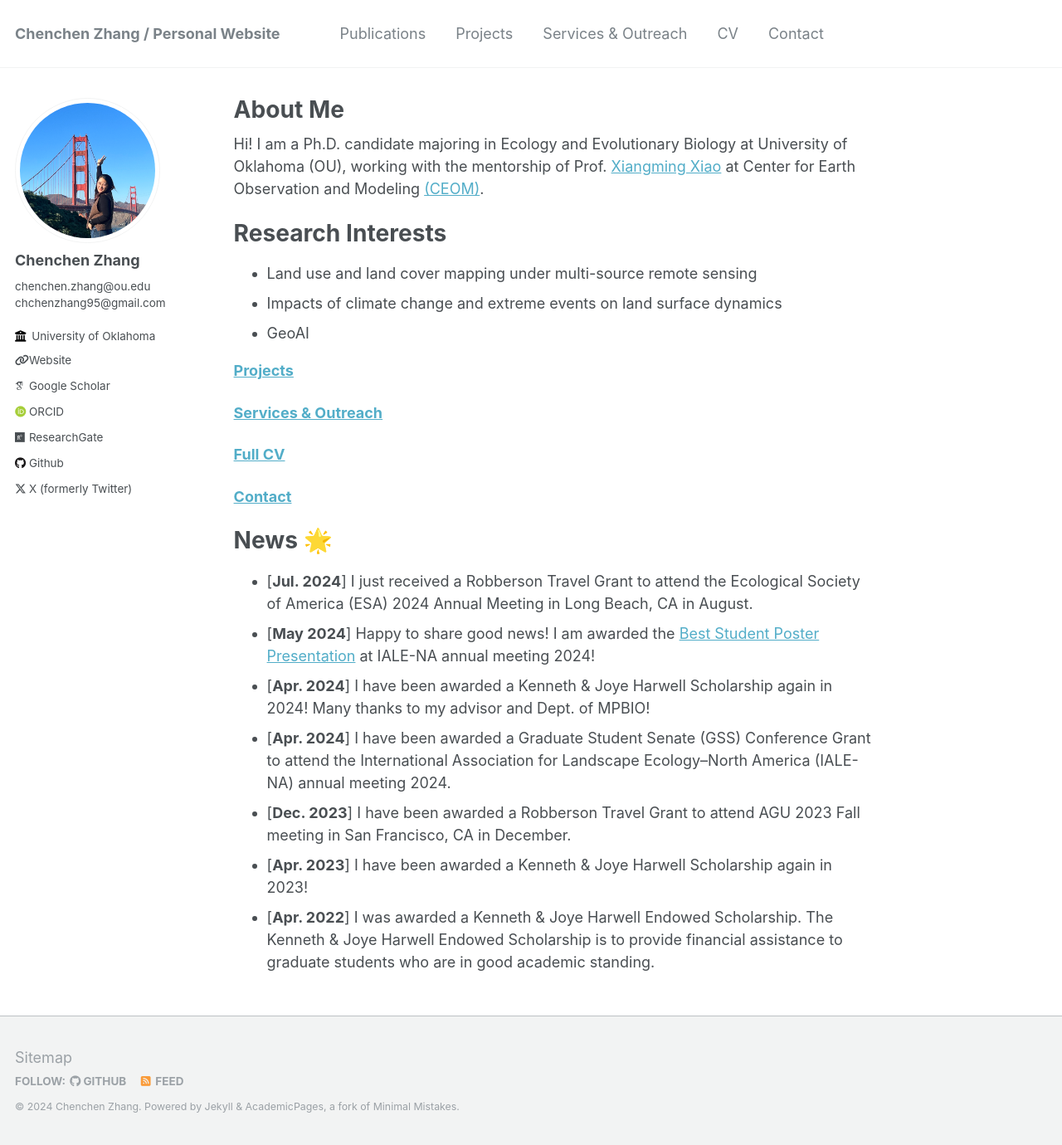
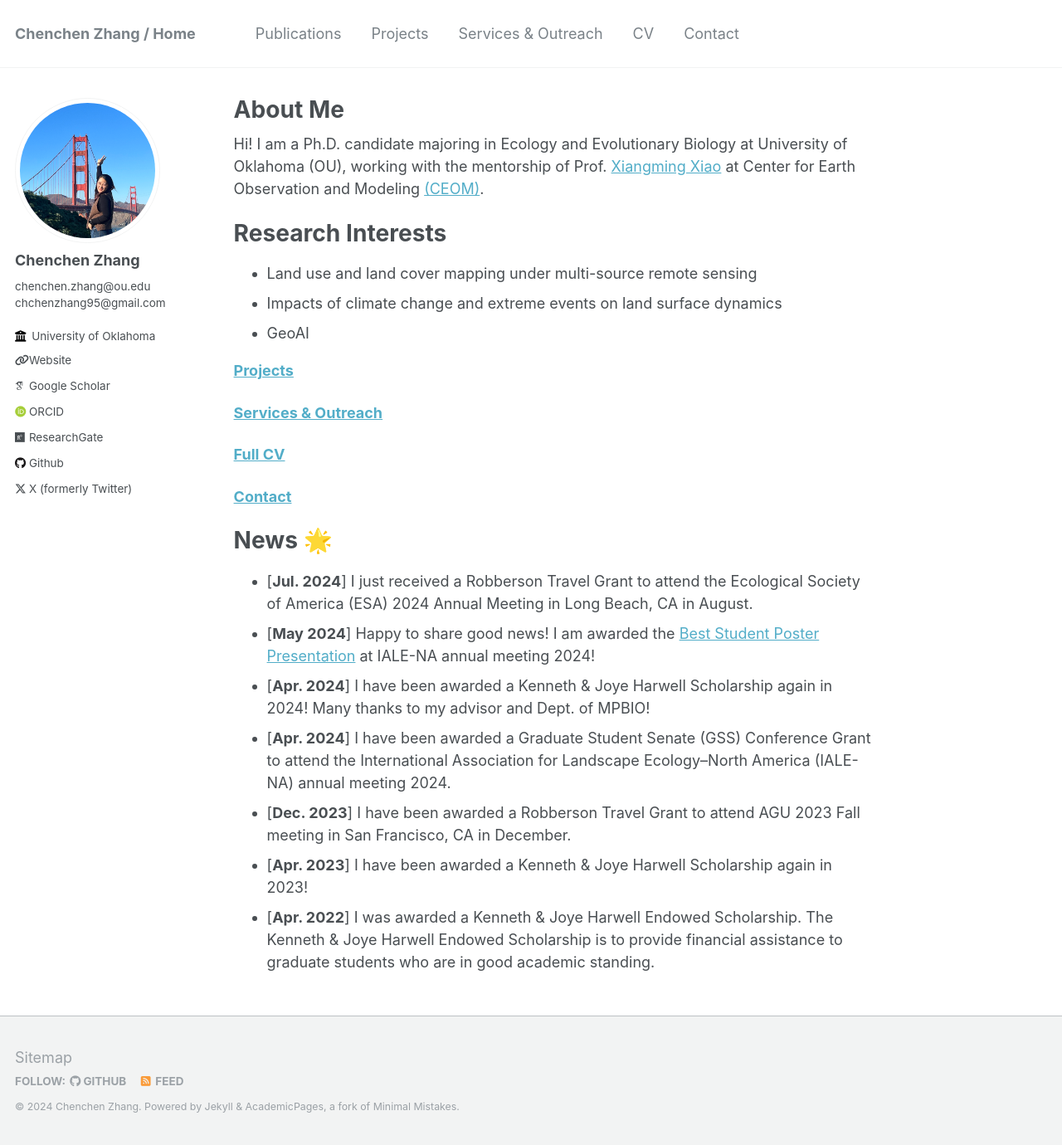
Before and after one commit to rszcc/rszcc.github.io, a Jekyll site: the page built from _pages/about.md, in a window 1280 px wide and 1380 px high. Shown: the whole window at 83% size. Built offline with Jekyll 4.4.1, drawn with Linux system fonts in a browser that asks for light colours; some web fonts are replaced.

Commit message:
Update _config.yml

```diff
--- a/_config.yml
+++ b/_config.yml
@@ -8,7 +8,7 @@
 
 # Basic Site Settings
 locale                   : "en-US"
-title                    : "Chenchen Zhang / Personal Website"
+title                    : "Chenchen Zhang / Home"
 title_separator          : "-"
 name                     : &name "Chenchen Zhang"
 description              : &description "personal description"
```
